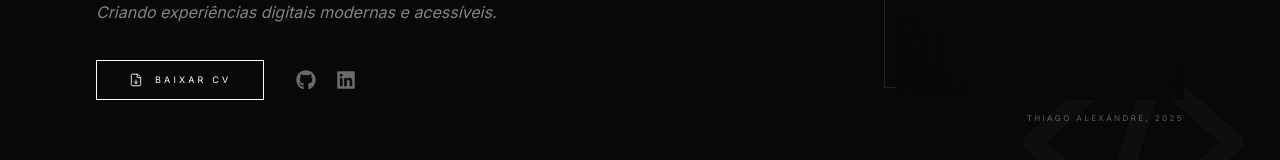
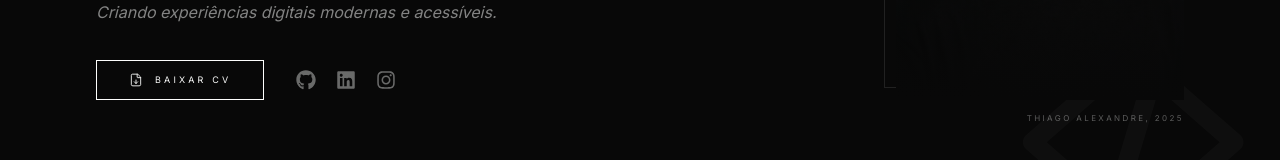
Before and after one commit to thiagokilu/portifolio-react, a Next.js app: page / in a window 1280 px wide. Shown: the part 511-671 px from the top of the page. Built offline with nearby package versions, Linux system fonts and the light colour scheme.

Commit message:
Atualizar o Hero.tsx

```diff
--- a/Components/Hero/Hero.tsx
+++ b/Components/Hero/Hero.tsx
@@ -3,7 +3,7 @@
 import { FileDown } from "lucide-react";
 import photo from "../../public/imagens/perfil-hero.webp";
 import Image from "next/image";
-import { FaGithub, FaLinkedin } from "react-icons/fa";
+import { FaGithub, FaLinkedin, FaInstagram } from "react-icons/fa";
 import { IoCodeSlash } from "react-icons/io5";
 import { motion, type Variants } from "framer-motion";
 
@@ -163,6 +163,15 @@ export default function Hero() {
                   >
                     <FaLinkedin className="w-5 h-5" />
                   </a>
+<a
+                    href="https://www.instagram.com/thiagodevsite?igsh=YnRxem5jNnE2NjFm"
+                    target="_blank"
+                    rel="noopener noreferrer"
+                    aria-label="Instagram"
+                    className="opacity-30 hover:opacity-80 hover:text-[#bc9b48] md:transition-all md:duration-300"
+                  >
+                    <FaInstagram className="w-5 h-5" />
+                  </a>
                 </div>
               </motion.div>
             </div>
```
